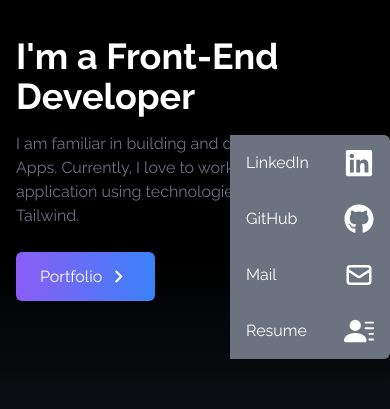
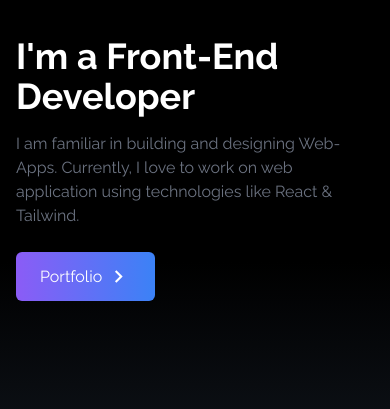
Before and after one commit to gunal-01/Gunal-Dev, a React (Create React App) app: page / in a window 390 px wide. Shown: the part 160-569 px from the top of the page. Built offline with nearby package versions, Linux system fonts and the light colour scheme.

Commit message:
changes-restored!

```diff
--- a/src/components/About.jsx
+++ b/src/components/About.jsx
@@ -2,10 +2,10 @@ import React from "react";
 
 const About = () => {
   return (
-      <div
-    name="about"
-    className="w-full h-screen bg-gradient-to-b from-gray-800 to-black text-white pt-20 lg:pt-0"
-      >
+    <div
+      name="about"
+      className="w-full h-screen bg-gradient-to-b from-gray-800 to-black text-white"
+    >
       <div className="max-w-screen-lg p-4 mx-auto flex flex-col justify-center w-full h-full">
         <div className="pb-8">
           <p className="text-4xl font-bold inline border-b-4 border-gray-500">
@@ -30,4 +30,4 @@ const About = () => {
   );
 };
 
-export default About;
+export default About
--- a/src/components/SocialLinks.jsx
+++ b/src/components/SocialLinks.jsx
@@ -31,7 +31,7 @@ const SocialLinks = () => {
           Mail <HiOutlineMail size={30} />
         </>
       ),
-      href: "mailto:gunalprakash006@gmail.com",
+      href: "https://www.gunalprakash006@gmail.com",
     },
     {
       id: 4,
@@ -47,14 +47,13 @@ const SocialLinks = () => {
   ];
 
   return (
-    <div className="flex flex-col top-[35%] right-0 fixed">
-      {/* Adjusted positioning based on screen size */}
+    <div className="hidden lg:flex flex-col top-[35%] left-0 fixed">
       <ul>
         {links.map(({ id, child, href, style, download }) => (
           <li
             key={id}
             className={
-              "flex justify-between items-center w-40 h-14 px-4 ml-[-100px] hover:ml-[-10px] hover:rounded-md duration-300 bg-gray-500 lg:ml-0 lg:w-1/4 lg:my-2" +
+              "flex justify-between items-center w-40 h-14 px-4 ml-[-100px] hover:ml-[-10px] hover:rounded-md duration-300 bg-gray-500" +
               " " +
               style
             }
```
